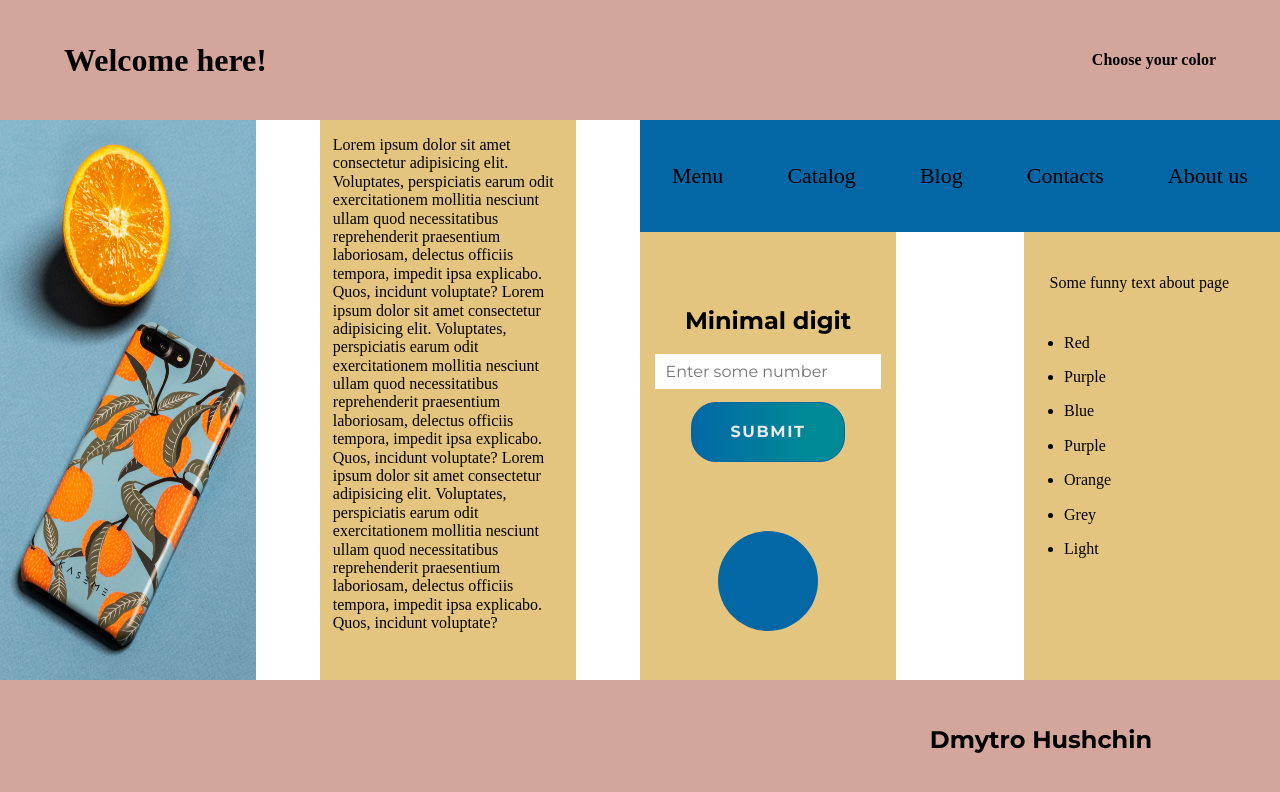
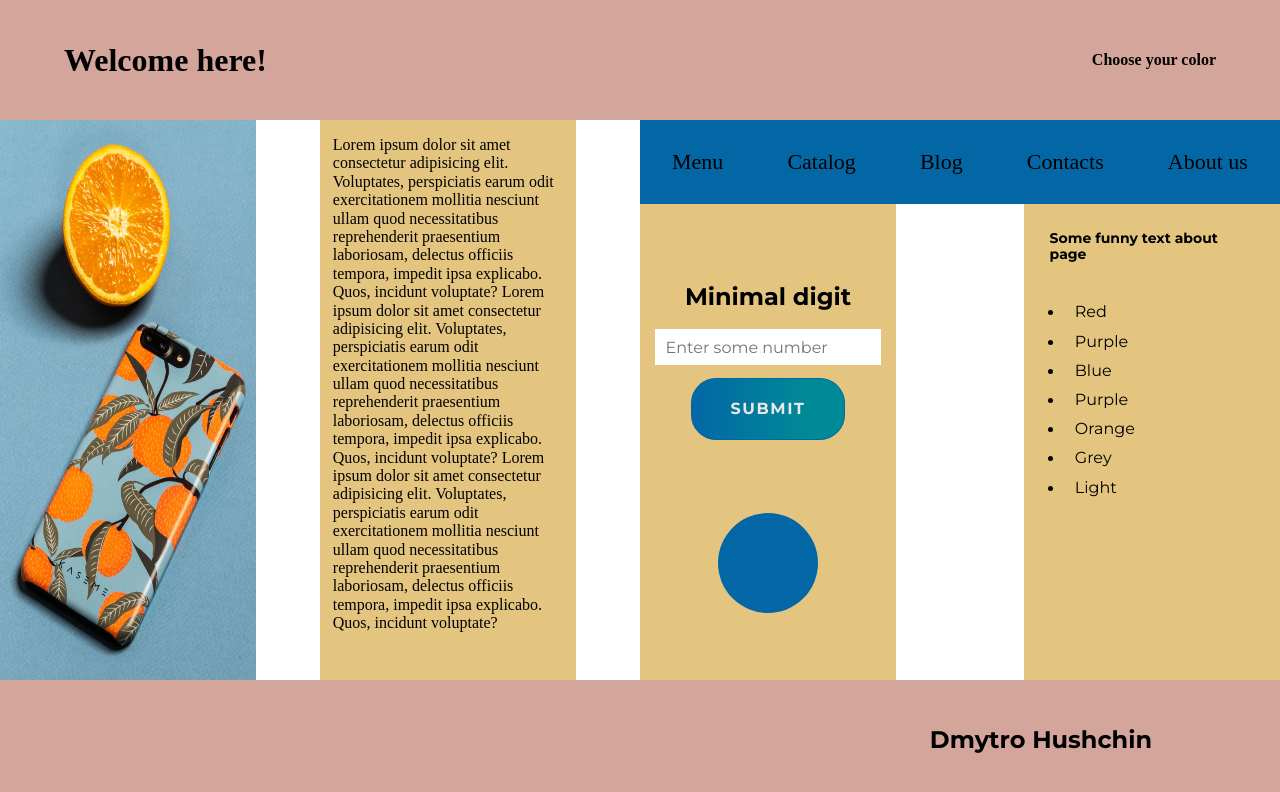
Before and after one commit to DHushchin/WebBasics, a website: page index.html in a window 1280 px wide. Drawn offline with Linux system fonts and the light colour scheme.

Commit message:
Fixed layout

```diff
--- a/css/style.css
+++ b/css/style.css
@@ -94,14 +94,14 @@ main > p,
   padding: 10%;
 }
 
-.right-place > aside {
-  height: 20%;
+.right-place {
+  height: auto;
+}
+
+.right-place > nav {
+  height: 15%;
   width: 100%;
   background-color: var(--color-aside);
-}
-
-.right-place nav {
-  height: 100%;
   display: flex;
   justify-content: space-around;
   align-items: center;
@@ -110,10 +110,11 @@ main > p,
 .right-place nav > a {
   font-size: 22px;
   color: var(--black-color);
+  margin: 0 5px;
 }
 
 .info {
-  height: 80%;
+  height: 85%;
   width: 100%;
   display: flex;
   flex-direction: row;
@@ -122,13 +123,26 @@ main > p,
 
 .info > div {
   width: 40%;
-  height: 100%;
+  height: auto;
 }
 
 .info > aside {
   background-color: var(--light-color);
-  overflow: hidden;
+  min-height: 25vh;
   width: 40%;
+  height: auto;
+}
+
+.info > aside p {
+  font-family: var(--font-mont);
+  font-size: 16px;
+  margin: 5%;
+}
+
+.info > aside > p {
+  font-weight: bold;
+  font-size: 14px;
+  margin: 0%;
 }
 
 .left {
@@ -147,6 +161,7 @@ main > p,
 .circle {
   width: 100%;
   height: 50%;
+  margin-bottom: 5%;
 }
 
 .circle-block {
@@ -264,7 +279,7 @@ aside > img {
     height: 50%;
   }
 
-  .right-place > aside nav {
+  .right-place > nav {
     min-height: 10vh;
   }
 
--- a/index.html
+++ b/index.html
@@ -41,7 +41,6 @@
         </main>
       </section>
       <section class="right-place">
-        <aside>
         <nav>
           <a href="#">Menu</a>
           <a href="/catalog.html">Catalog</a>
@@ -49,7 +48,6 @@
           <a href="/contacts.html">Contacts</a>
           <a href="/about.html">About us</a>
         </nav>
-        </aside>
         <div class="info">
           <div class="left">
             <form action="/index">
```
Also changed, not shown: about.html (+0 -2 lines), blog.html (+0 -2 lines), catalog.html (+0 -2 lines), contacts.html (+0 -2 lines). Lines whose indentation alone changed are shown as unchanged.
